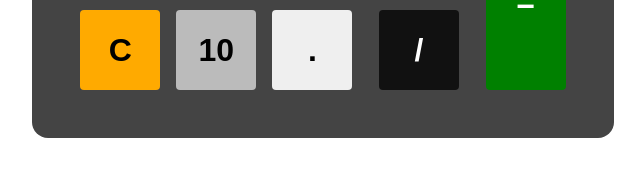
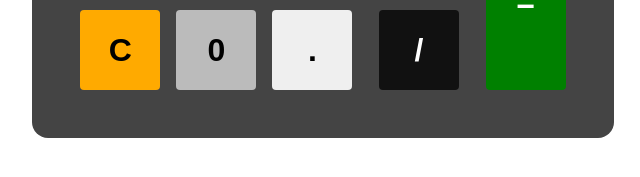
Before and after one commit to Aaltomuoto/calculator, a plain HTML site: page index.html in a window 1280 px wide. Shown: the part 529-706 px from the top of the page, 317-957 px from the left. Drawn offline with Linux system fonts and the light colour scheme.

Commit message:
Fixed the text on the '0' button

```diff
--- a/index.html
+++ b/index.html
@@ -23,7 +23,7 @@
                     <button class="numBtn"><span>8</span></button>
                     <button class="numBtn"><span>9</span></button>
                     <button id="clearBtn"><span>C</span></button>
-                    <button class="numBtn"><span>10</span></button>
+                    <button class="numBtn"><span>0</span></button>
                     <button id="decBtn numBtn"><span>.</span></button>
                 </div>
                 <div id="btnMid">
```
